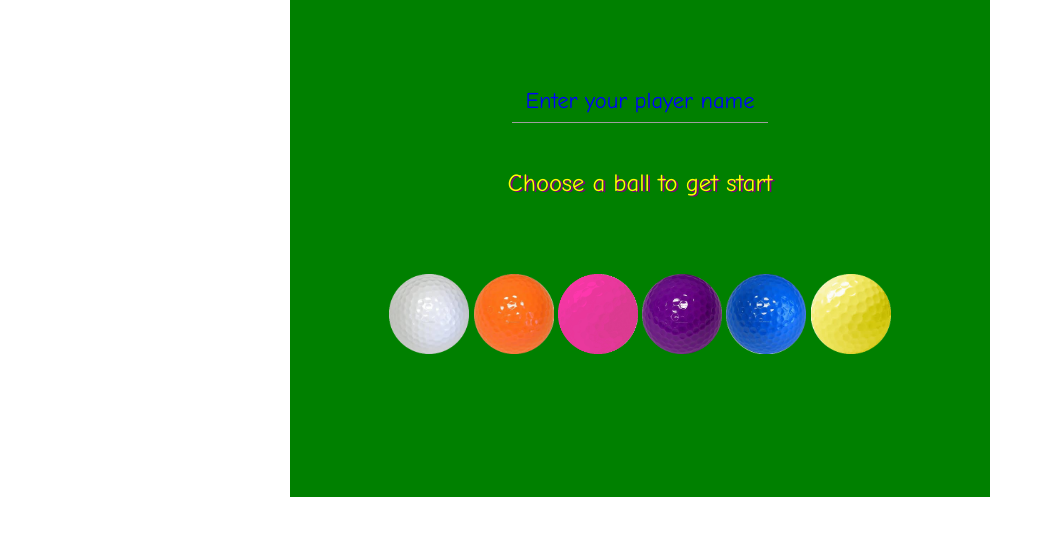
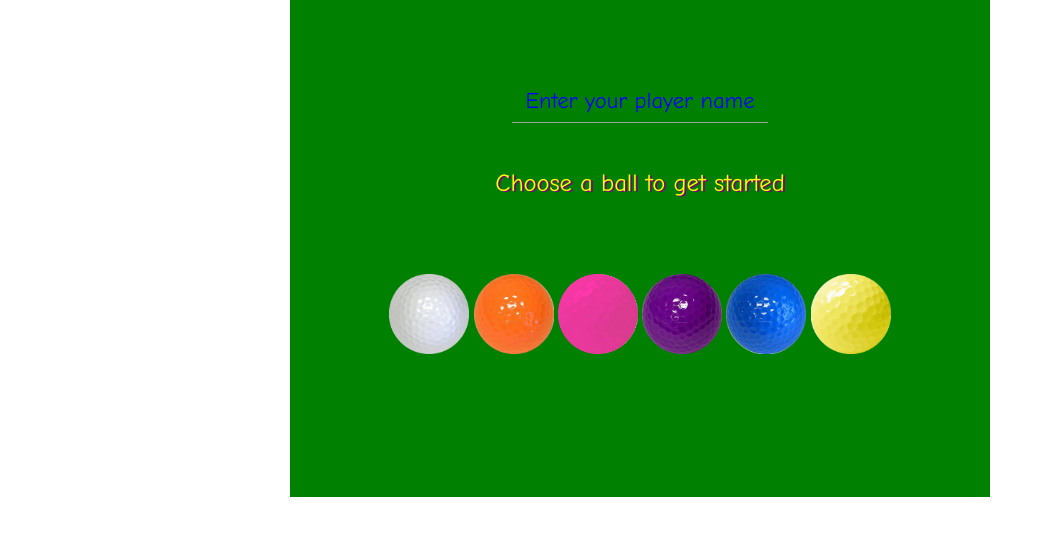
Before and after one commit to brennanholtzclaw/game_time, a website: page index.html in a window 1280 px wide. Shown: the part 203-738 px from the top of the page, without its empty margins (0-1041 px from the left). Drawn offline with nearby package versions, Linux system fonts and the light colour scheme.

Commit message:
Fix typo

```diff
--- a/index.html
+++ b/index.html
@@ -24,7 +24,7 @@
                                             name="name" class='validate' autocomplete='off'><br><br>
       </form>
 
-      <h5 class='text' id='ball-color-text'>Choose a ball to get start</h5><br><br><br>
+      <h5 class='text' id='ball-color-text'>Choose a ball to get started</h5><br><br><br>
 
       <div class="col s12 m12" id='ball-color-div'>
         <a class='a-ball-color' id='white' href='#'><img class='ball-colors'
```
